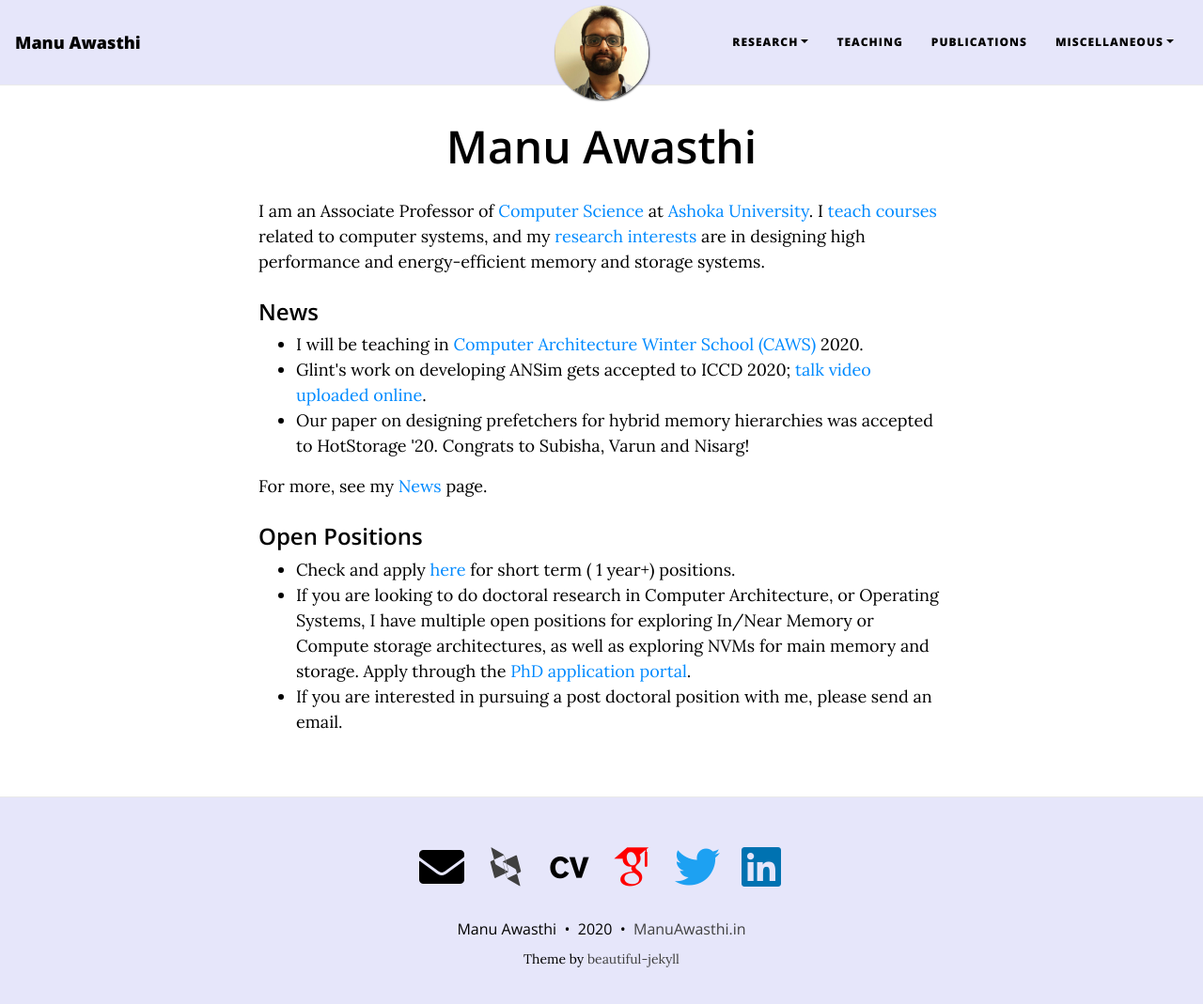
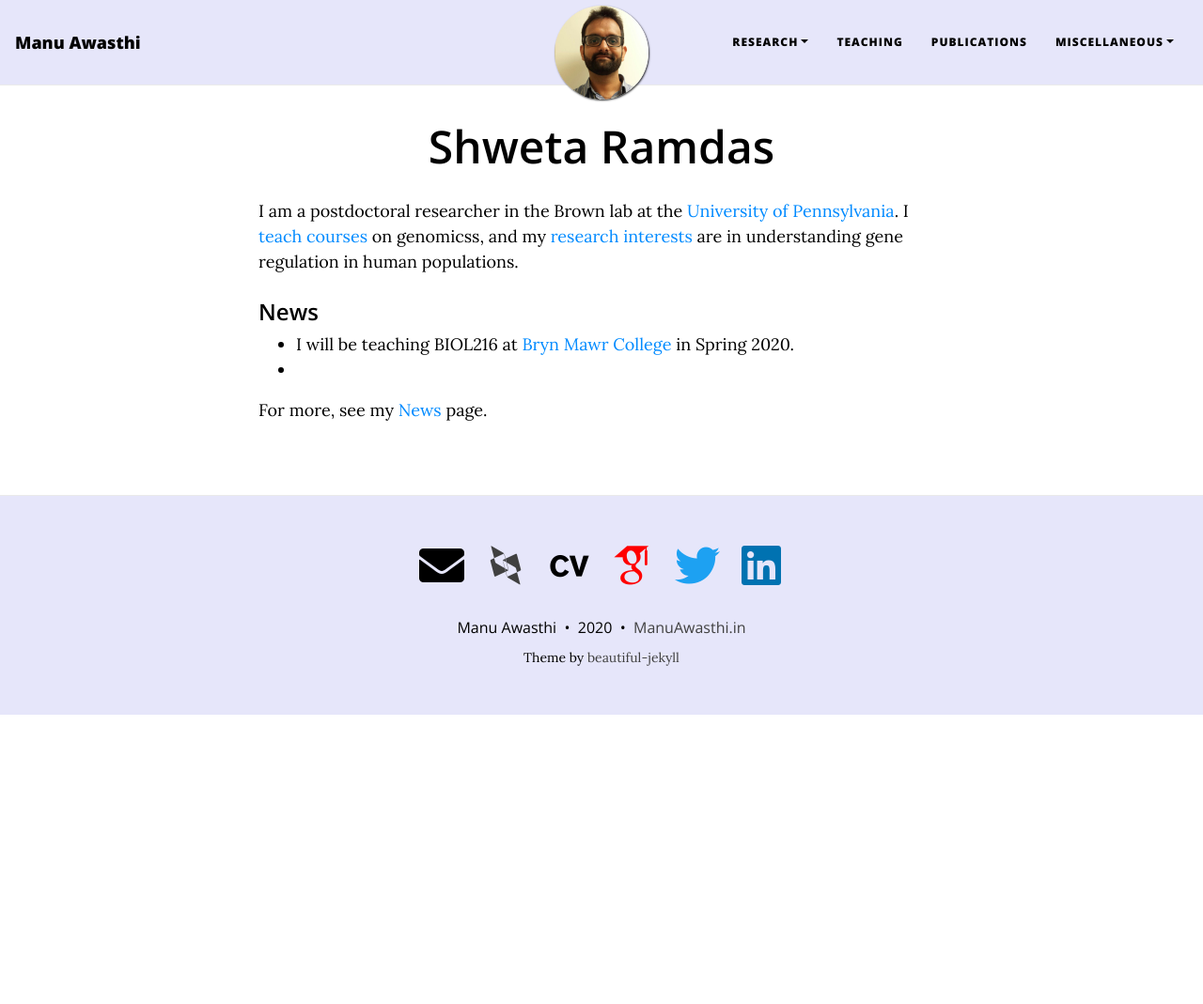
Before and after one commit to pbharathwaj/shwetaramdas.github.io, a Jekyll site: the page built from index.html, in a window 1280 px wide and 1082 px high. Shown: the top 1069 px of the window at 94% size. Built offline with Jekyll 4.4.1, drawn with Linux system fonts in a browser that asks for light colours; nearby versions of some CDN libraries; some web fonts are replaced; the list of posts is cut into pages by our own code; comment, search, counter and statistics services are not loaded.

Commit message:
Update index.html

```diff
--- a/index.html
+++ b/index.html
@@ -1,31 +1,26 @@
 ---
 layout: page
-title: Manu Awasthi
+title: Shweta Ramdas
 ---
 <head>
-<meta name="keywords" content="Manu, Awasthi, Manu Awasthi, Ashoka University, Ashoka, Sonipat, IIT Gandhinagar, Memory, Memory Systems, Storage, SSD, NVMe, Performance Characterization, Gandhinagar, Gujarat, Computer Architecture, Utah, DRAM, Non Volatile Memory, NVM, PCM, Consultant, Expert, Professor">
-<meta name="author" content="Manu Awasthi">
-<title>Manu Awasthi, Computer Science, Ashoka University</title>
+<meta name="keywords" content="Shweta, Ramdas, Shweta Ramdas, genetics, genomics">
+<meta name="author" content="Shweta Ramdas">
+<title>Shweta Ramdas, Genetics, University of Pennsylvania</title>
 </head>
 
-I am an Associate Professor of <a href="https://cs.ashoka.edu.in"> Computer
- Science</a> at <a href="https://www.ashoka.edu.in">Ashoka University</a>.
-I <a href="/teaching">teach courses</a> related to computer systems, and my
-<a href="/research">research interests</a> are in designing high performance and energy-efficient memory and storage systems.
+I am a postdoctoral researcher in the Brown lab at the <a href="https://www.ashoka.edu.in"> University of Pennsylvania</a>.
+I <a href="/teaching">teach courses</a> on genomicss, and my
+<a href="/research">research interests</a> are in understanding gene regulation in human populations.
 
 <br></br>
 <h3>News</h3>
 <ul>
     <li>
-    I will be teaching in <a href="https://www.chips.pes.edu/caws2020">Computer Architecture Winter School (CAWS)</a> 2020.
+    I will be teaching BIOL216 at <a href="https://www.chips.pes.edu/caws2020">Bryn Mawr College </a> in Spring 2020.
     </li>
 
     <li>
-        Glint's work on developing ANSim gets accepted to ICCD 2020; <a href="https://www.youtube.com/watch?v=kx6HhNHrixY">talk video uploaded online</a>.
-    </li>
 
-    <li>
-        Our paper on designing prefetchers for hybrid memory hierarchies was accepted to HotStorage '20. Congrats to Subisha, Varun and Nisarg!
     </li>
 
 </ul>
@@ -33,22 +28,6 @@ For more, see my <a href="/news">News</a> page.
 
 <br></br>
 
-<h3>Open Positions</h3>
-<ul>
-    <li>
-    Check and apply<a href="https://goo.gl/forms/yW5CrmF1pvQnzUMQ2"> here</a> for short term ( 1 year+) positions.
-    </li>
-    <li>
-    If you are looking to do doctoral research in Computer Architecture, or Operating Systems, I have multiple open
-    positions for exploring In/Near Memory or Compute storage architectures, as well as exploring
-    NVMs for main memory and storage. Apply through the <a href="https://apply.ashoka.edu.in/">PhD application
-    portal</a>.
-    </li>
-    <li>
-    If you are interested in pursuing a post doctoral position with me, please send an email.
-
-    </li>
-</ul>
 
 <!-- Default Statcounter code for Manu Awasthi Web Page www.manuawasthi.in -->
 <script type="text/javascript">
```
